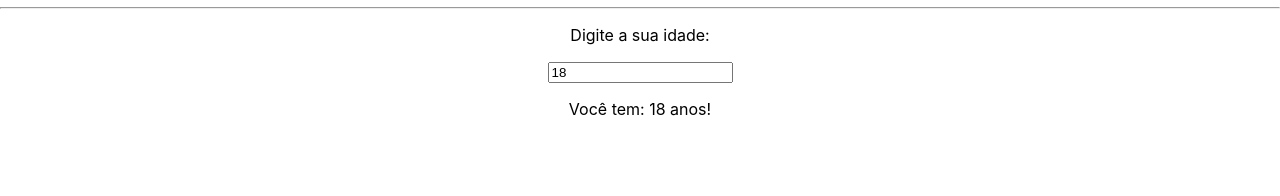
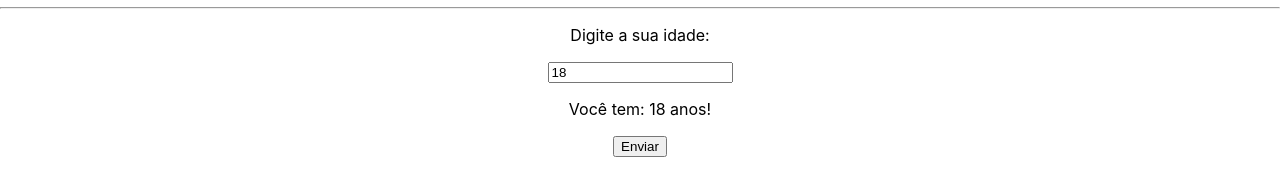
Before and after one commit to clacerda/React_Aulas_ProfMateusBattisti, a React (Create React App) app in the folder HOOKS_REACT/useState/reacthooks/: page / in a window 1280 px wide. Shown: the part 286-482 px from the top of the page. Built offline with nearby package versions, Linux system fonts and the light colour scheme.

Commit message:
useState - aula 1

```diff
--- a/HOOKS_REACT/useState/reacthooks/src/components/HookUseState.js
+++ b/HOOKS_REACT/useState/reacthooks/src/components/HookUseState.js
@@ -15,7 +15,12 @@ const HookUseState = () => {
   //2 - useState e input
   const [age, setAge] = useState(18);
 
+  const handleSubmit = (e) => {
+    e.preventDefault();
+    //Envio para uma API
 
+    console.log(age);
+  }
 
   return (
     <div>
@@ -28,9 +33,10 @@ const HookUseState = () => {
 
         {/* UseState e Input */}
         <p>Digite a sua idade:</p>
-        <form>
+        <form onSubmit={handleSubmit}>
             <input type="text"   id="" value={age} onChange={(e) => setAge(e.target.value)} />
             <p>Você tem: {age} anos!</p>
+            <input type="submit" value="Enviar" />
         </form>
     </div>
   )
```
